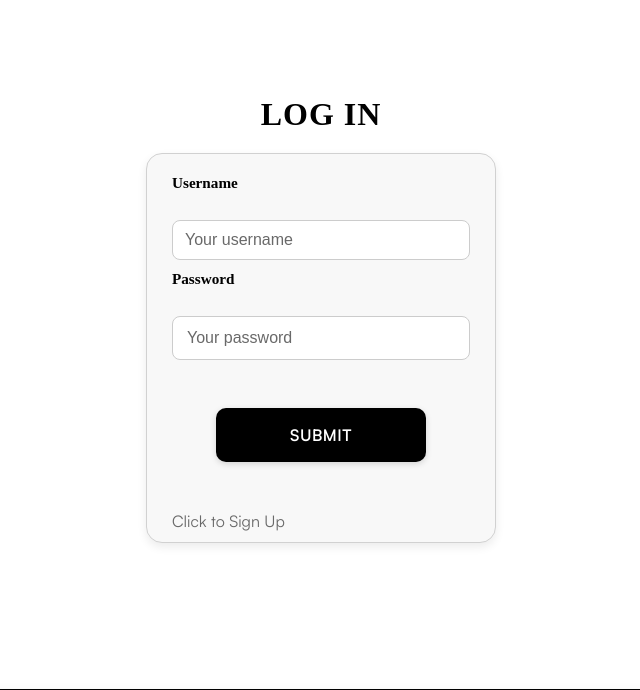
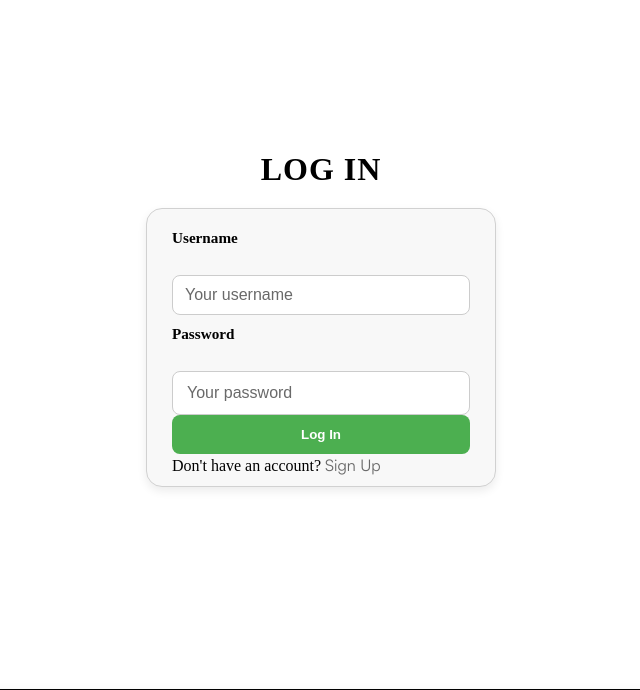
Before and after one commit to Sa-eedah/shopco, a Django app: page /login/ in a window 1280 px wide. Shown: the part 368-1058 px from the top of the page, without its empty margins (319-959 px from the left). Run offline with Django 5.2, Linux system fonts and the light colour scheme; some libraries are stand-ins or nearby versions.

Commit message:
added logout button and validation. added styles

```diff
--- a/codewebdev/urls.py
+++ b/codewebdev/urls.py
@@ -19,9 +19,6 @@
     Import Django admin site
     Import functions for defining URL patterns
     The main list of URL patterns for the project
-
-
-
 """
 from django.conf import settings
 from django.conf.urls.static import static
@@ -42,8 +39,6 @@
     # Django’s built-in admin panel (accessible at /admin/)
     path('admin/', admin.site.urls),
 # Serve uploaded media files (like images) during development
-    path('login/', auth_views.LoginView.as_view(template_name='login.html'), name='login'),
-    path('logout/', auth_views.LogoutView.as_view(next_page='login'), name='logout'),  # <-- logout
 # This will map MEDIA_URL (e.g., '/media/') to MEDIA_ROOT (where files are stored)
 ]
 if settings.DEBUG:
--- a/dashboard/templates/dashboard/index.html
+++ b/dashboard/templates/dashboard/index.html
@@ -7,7 +7,7 @@
 <div class="dashboard-container">
     <section class="dashboard-section">
         <h2>My Dashboard</h2>
-        <h2>My Items</h2>
+
 
         <div class="item-grid">
             {% for item in items %}
--- a/shopco/static/shopco/styles/styles.css
+++ b/shopco/static/shopco/styles/styles.css
@@ -701,23 +759,19 @@
 }
 
 .shopnow {
-    background-color: #000;
-    color: #fff;
-    padding: 12px 35px;
+    width: 100%;
+    background-color: #4caf50; /* green */
+    color: white;
+    padding: 12px 0;
     border: none;
-    border-radius: 50px;
-    font-size: 1rem;
-    font-weight: 600;
+    border-radius: 8px;
+    font-weight: bold;
     cursor: pointer;
     transition: all 0.3s ease;
-    text-transform: uppercase;
-    letter-spacing: 0.5px;
-    box-shadow: 0 2px 6px rgba(0, 0, 0, 0.15);
 }
 
 .shopnow:hover {
-    background-color: #333;
-    transform: translateY(-2px);
+    background-color: #45a049;
 }
 
 .shopnow:active {
--- a/shopco/templates/shopco/base.html
+++ b/shopco/templates/shopco/base.html
@@ -36,6 +36,8 @@
                         <li><a href="{% url 'item:items' %}">On Sale</a></li>
                         <li><a href="{% url 'item:items' %}">New Arrivals</a></li>
                         <li><a href="{% url 'cart:view_cart' %}">Cart</a></li>
+                        <li><a href="{% url 'shopco:logout' %}" class="logout-link">Logout</a></li>
+
                     </ul>
                 </nav>
             </div>
--- a/shopco/templates/shopco/login.html
+++ b/shopco/templates/shopco/login.html
@@ -6,7 +6,6 @@
 {% block content %}
 <div class="login-container">
     <h1>Log In</h1>
-
         <form method="post" action=".">
                 {% csrf_token %}
 
@@ -23,22 +22,22 @@
             {% if form.errors or form.non_field_errors %}
             <div class="mb-3 p-6 bg-red-100 rounded-xl">
                 {% for field in form %}
-                {{ field.errors }}
+                    {% for error in field.errors %}
+                        <p>{{ error }}</p>
                     {% endfor %}
-
-            {{ form.non_field_errors}}
+                {% endfor %}
+                {% for error in form.non_field_errors %}
+                    <p>{{ error }}</p>
+                {% endfor %}
             </div>
-
             {% endif %}
 
-        <div class="shop-now viewbtn">
-            <button class="shopnow"><a href="{% url 'item:items' %}">Submit</a></button>
-        </div>
-        <a href="{% url 'shopco:signup' %}">Click to Sign Up</a>
+            <button type="submit" class="shopnow">Log In</button>
+
+            <p>Don't have an account? <a href="{% url 'shopco:signup' %}">Sign Up</a></p>
         </form>
 </div>
 {% endblock %}
-
 {% comment %} username = admin
               password : 123456sm   {% endcomment %}
 
--- a/shopco/templates/shopco/signup.html
+++ b/shopco/templates/shopco/signup.html
@@ -39,9 +39,8 @@
         </div>
         {% endif %}
 
-        <div class="shop-now viewbtn">
-            <button class="shopnow"><a href="{% url 'item:items' %}">Submit</a></button>
-        </div>
+        <button type="submit" class="shopnow">Log In</button>
+
     </form>
 </div>
 {% endblock %}
--- a/shopco/urls.py
+++ b/shopco/urls.py
@@ -1,31 +1,19 @@
+from django.urls import path
 from django.contrib.auth import views as auth_views
-# Import Django's built-in authentication views (like LoginView, LogoutView, etc.)
-# Import path function for defining URL patterns
-from django.urls import path
-# Import views from the current app (the local views.py file)
 from . import views
-# Import custom LoginForm from the forms module in this app
 from .forms import LoginForm
+from .views import CustomLogoutView
 
 app_name = 'shopco'
-# Define the app namespace - this allows you to reference URLs as 'core:index', 'core:login', etc.
 
-# List of URL patterns for this app
 urlpatterns = [
-    # Root URL ('') maps to the index view function
-    # Name 'index' allows reverse URL lookup with {% url 'core:index' %} in templates
     path('', views.index, name='index'),
-    # '/contact/' URL maps to the contact view function
-    # Accessible as {% url 'core:contact' %} in templates
     path('contact/', views.contact, name='contact'),
-    # '/signup/' URL maps to the signup view function
-    # Handles user registration, accessible as {% url 'core:signup' %}
     path('signup/', views.signup, name='signup'),
-    # '/login/' URL uses Django's built-in LoginView class-based view
-    # Configured with custom template 'core/login.html' and custom LoginForm
-    # The authentication_form parameter overrides the default login form
-    # Accessible as {% url 'core:login' %} in templates
-    path('login/', auth_views.LoginView.as_view(template_name='shopco/login.html',authentication_form=LoginForm), name='login'), # Custom template for login page
-    # Custom form class for authentication
+    path('login/', auth_views.LoginView.as_view(
+        template_name='shopco/login.html',
+        authentication_form=LoginForm
+    ), name='login'),
+    path('logout/', CustomLogoutView.as_view(), name='logout'),
     path('reviews/', views.customer_reviews, name='customer_reviews'),
 ]
```
Also changed, not shown: other parts of shopco/static/shopco/styles/styles.css (+58 -0 lines), codewebdev/settings.py (+6 -2 lines), dashboard/urls.py (+1 -9 lines), dashboard/views.py (+4 -14 lines), shopco/templates/shopco/index.html (+7 -0 lines), shopco/views.py (+26 -24 lines), Media/item_images/Frame21_ySvpsna.png (added), Media/item_images/Frame_3_2_rsrPFSF.png (added), Media/item_images/image_8_kWuyFia.png (added), db.sqlite3. Lines whose indentation alone changed are shown as unchanged.
